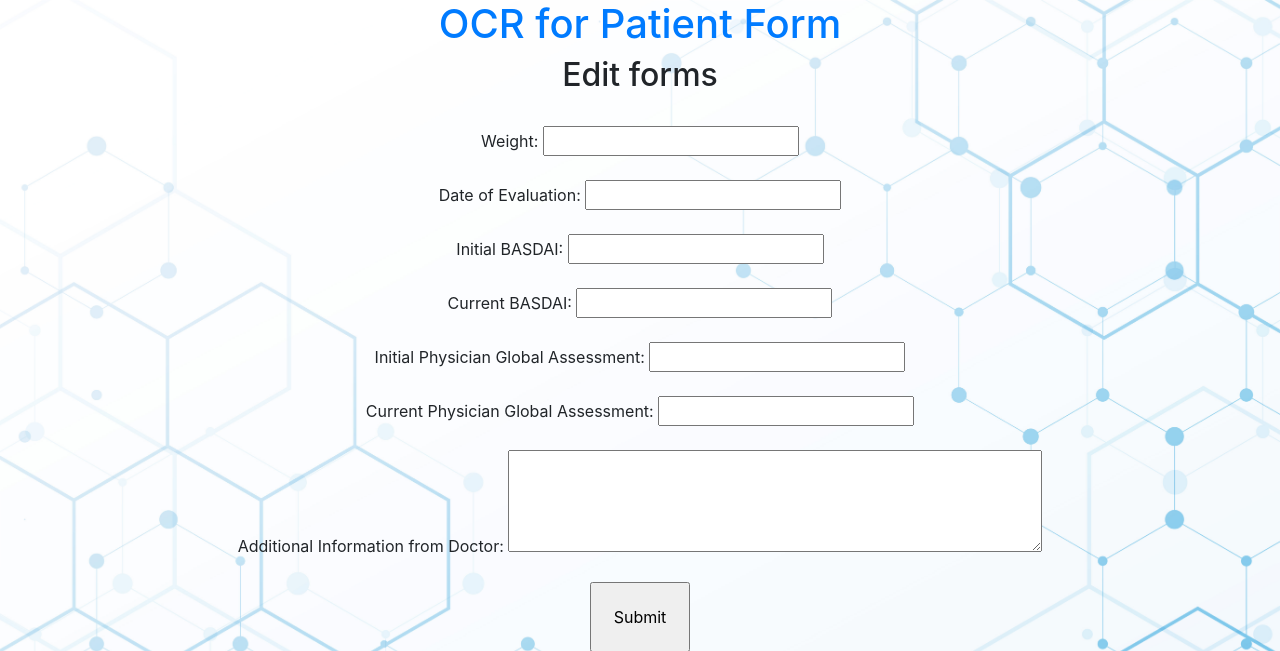
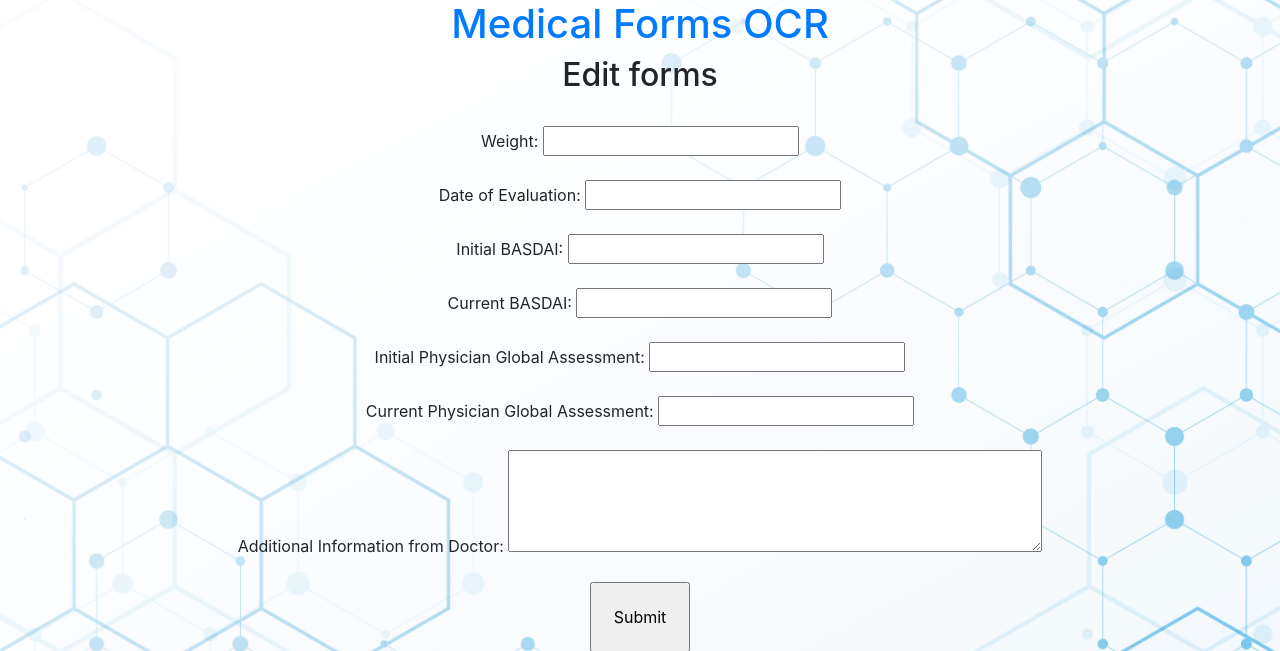
Before and after one commit to Kawaeee/medical_forms_ocr, a Flask app: template templates/extraction.html in a window 1280 px wide. Shown: the top 651 px of the page. Run offline with Flask 2, Linux system fonts and the light colour scheme; the template is opened without the code that fills it, so the values that code supplies are empty; some libraries are stand-ins or nearby versions.

Commit message:
restructure of main.py

```diff
--- a/main.py
+++ b/main.py
@@ -1,20 +1,18 @@
 # Flask
-from flask import Flask, render_template,request,redirect,url_for,send_file
+from flask import Flask,render_template,request,send_file
 from werkzeug.utils import secure_filename
 
 # PDF
-from pdf2image import convert_from_path,convert_from_bytes
-import os
-import sys
-
-# PDF creator
-from fpdf import FPDF
+from pdf2image import convert_from_bytes
 
 # Pillow (Image)
-from PIL import Image,ImageFilter,ImageEnhance,ImageDraw
+from PIL import Image
 
-# OCR
-import pytesseract
+# OS for path locator
+import os
+
+# Additional functions
+import forms
 
 UPLOAD_FOLDER = os.path.join('static/')
 
@@ -33,6 +31,7 @@ def extract_pdf():
         return render_template('index.html',msg='Your uploaded file is null!!')
 
     extension = data.filename.split('.')
+
     if(extension[-1].lower() == 'pdf'):
         print('PDF')
         page = convert_from_bytes(data.read())
@@ -71,28 +70,6 @@ def extract_pdf():
                             additional = ocr_res[6],
                             )
 
-def export_pdf(post_res):
-    pdf = FPDF()
-    pdf.add_page()
-    pdf.set_font('Arial','B',size=16)
-    # Header
-    pdf.cell(200, 10, txt='Approval for using Infliximab in Ankylosing Spondylitis Patient', ln=1, align='C')
-    # Body
-    pdf.set_font('Arial',size=12)
-
-    pdf.cell(200, 10, txt='Weight: '+post_res[0], ln=1, align='C')
-    pdf.cell(200, 10, txt='Date of evaluation: '+post_res[1], ln=1, align='C')
-    pdf.cell(200, 10, txt='Initial BASDAI: '+post_res[2], ln=1, align='C')
-    pdf.cell(200, 10, txt='Current BASDAI: '+post_res[3], ln=1, align='C')
-    pdf.cell(200, 10, txt='Initial Physician Global Assessment: '+post_res[4], ln=1, align='C')
-    pdf.cell(200, 10, txt='Current Physician Global Assessment: '+post_res[5], ln=1, align='C')
-    pdf.cell(200, 10, txt='Additional Information from Doctor: '+post_res[6], ln=1, align='C')
-
-    pdf.set_author('Kasidech Chumkun')
-    full_filename = os.path.join(app.config['UPLOAD_FOLDER'], 'result/sample_form.pdf')
-    pdf.output(full_filename)
-    return full_filename
-
 @app.route('/result',methods = ['POST'])
 def downloadFile ():
     weight = request.form.get('weight')
@@ -109,27 +86,5 @@ def downloadFile ():
 
     return send_file(full_filename, as_attachment=True)
 
-def extract_anky(img):
-    # List all bbox that from image
-    weight_img = img.crop((502,459,585,499))
-    date_img =  img.crop((503,511,589,554))
-    init_bas_img = img.crop((676,742,782,783))
-    curr_bas_img = img.crop((1169,752,1274,795))
-    init_ga_img  = img.crop((824,789,928,832))
-    curr_ga_img = img.crop((1395,801,1500,842))
-    additional_img  = img.crop((538,1199,1427,1357))
-
-    # Get all value from each bbox
-    weight = pytesseract.image_to_string(weight_img,lang='digits1',config=r'--oem 3 --psm 11')
-    date = pytesseract.image_to_string(date_img,lang='digits1',config=r'--oem 3 --psm 11')
-    init_bas = pytesseract.image_to_string(init_bas_img,lang='digits1',config=r'--oem 3 --psm 13')
-    curr_bas = pytesseract.image_to_string(curr_bas_img,lang='digits1',config=r'--oem 3 --psm 11')
-    init_ga = pytesseract.image_to_string(init_ga_img,lang='digits1',config=r'--oem 3 --psm 8')
-    curr_ga = pytesseract.image_to_string(curr_ga_img,lang='digits1',config=r'--oem 3 --psm 8')
-    additional = pytesseract.image_to_string(additional_img,lang='eng',config=r'--oem 3 --psm 8')
-
-    res = [weight,date,init_bas,curr_bas,init_ga,curr_ga,additional]
-    return res
-
-
+# Flask Run
 app.run(debug=True,host= '0.0.0.0',use_reloader=False)
--- a/templates/extraction.html
+++ b/templates/extraction.html
@@ -1,7 +1,7 @@
 <!DOCTYPE html>
 <html lang="en">
     <head>
-      <title>Medical Forms OCR</title>
+      <title>Medical Forms OCR - Extraction</title>
       <meta charset="utf-8">
       <meta name="viewport" content="width=device-width, initial-scale=1, shrink-to-fit=no">
       <link rel="stylesheet" href="https://stackpath.bootstrapcdn.com/bootstrap/4.3.1/css/bootstrap.min.css" integrity="sha384-ggOyR0iXCbMQv3Xipma34MD+dH/1fQ784/j6cY/iJTQUOhcWr7x9JvoRxT2MZw1T" crossorigin="anonymous">
@@ -29,7 +29,7 @@
 
   <body id="bg">
     <div class="main" style="text-align: center;">
-      <h1><a href= "/">OCR for Patient Form</a></h1>
+      <h1><a href= "/">Medical Forms OCR</a></h1>
 
       <img src="{{ image_name }}" class="resize" align="left">
 
```
Also changed, not shown: forms.py (added, +55 -0 lines).
